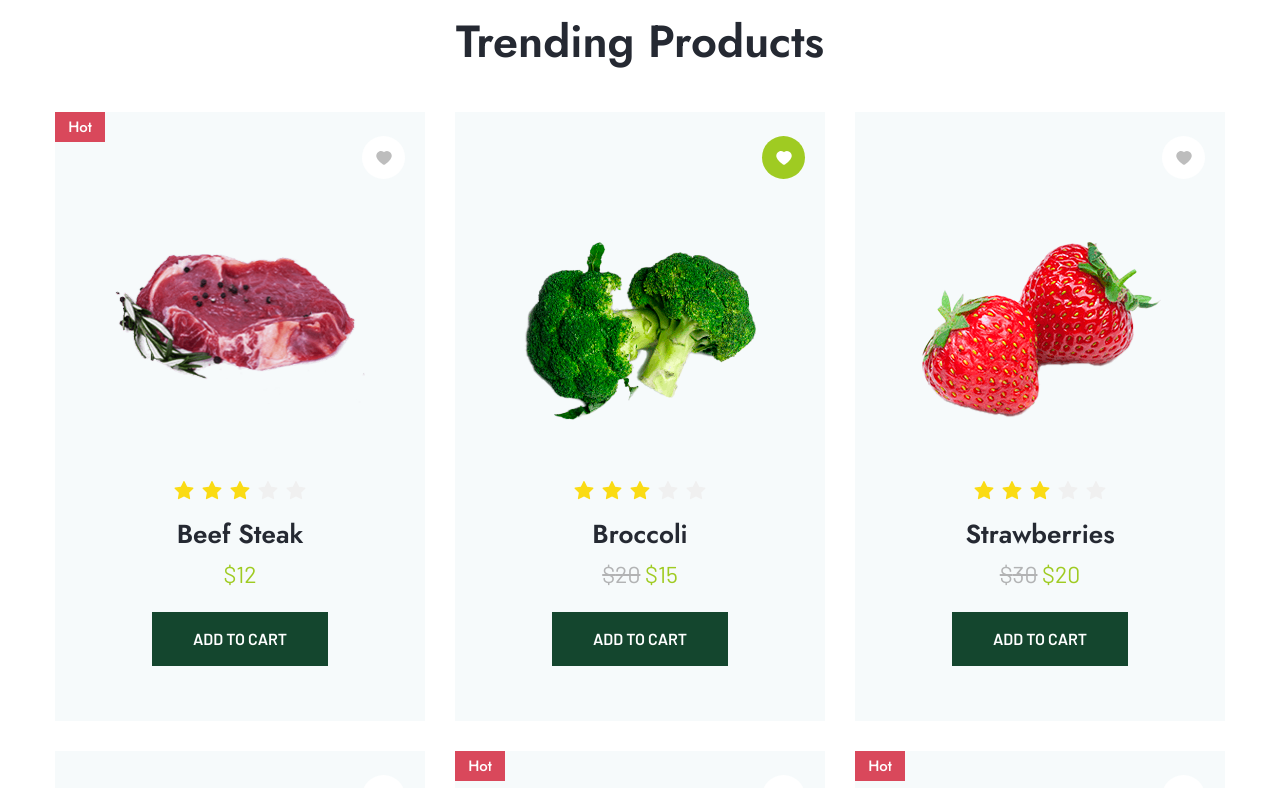
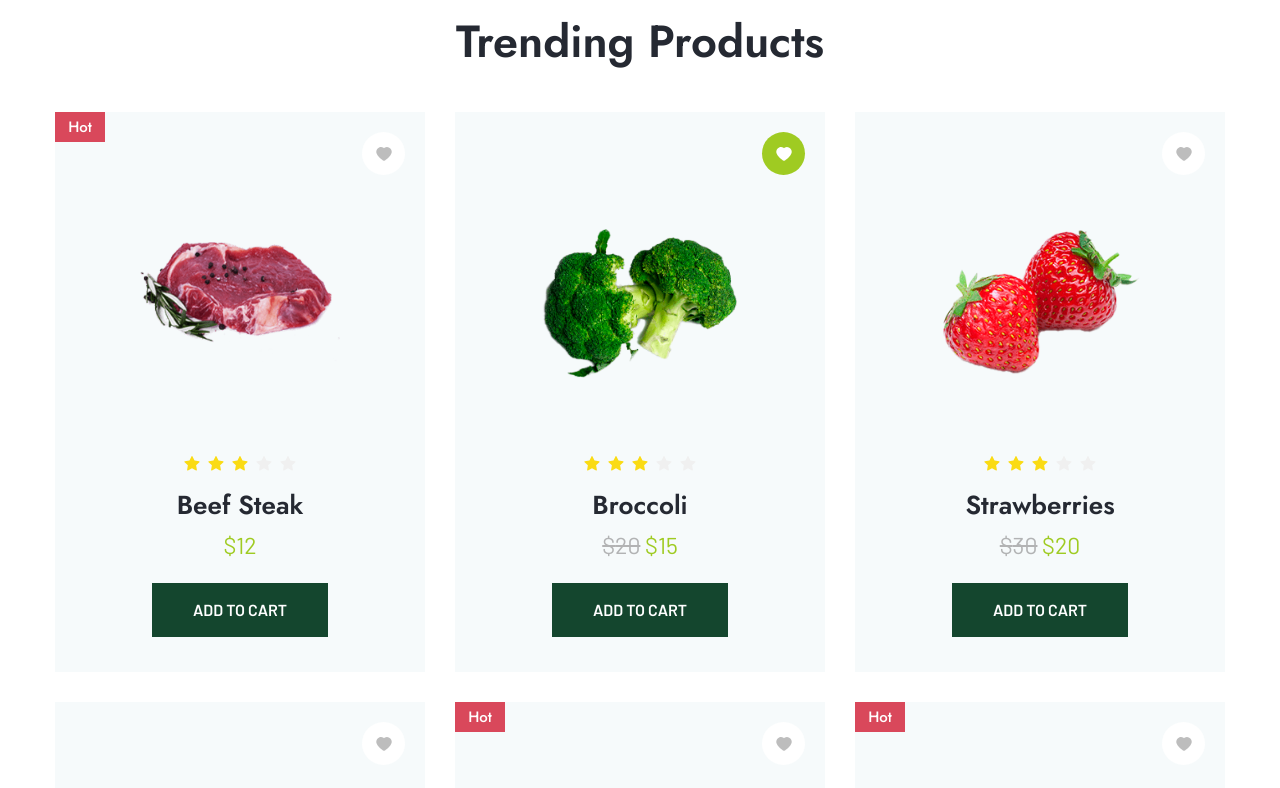
Before and after one commit to ilya-ozerov/groxi, a React (Create React App) app: page /home in a window 1280 px wide. Shown: the part 1688-2476 px from the top of the page. Built offline with nearby package versions, Linux system fonts and the light colour scheme.

Commit message:
Changed styles of <ProductItem>

```diff
--- a/src/сomponents/common/ProductItem/ProductItem.scss
+++ b/src/сomponents/common/ProductItem/ProductItem.scss
@@ -1,9 +1,12 @@
 .product-item {
     position: relative;
-    display: grid;
+
+    display: flex;
+    flex-direction: column;
     align-items: center;
-    justify-items: center;
-    padding: 24px 20px 55px 20px;
+    justify-content: center;
+
+    padding: 40px 20px 20px 20px;
 
     &__label {
         position: absolute;
@@ -20,7 +23,9 @@
         font-weight: 500;
     }
     &__favorite {
-        justify-self: end;
+        position: absolute;
+        top: 20px;
+        right: 20px;
         width: 43px;
         height: 43px;
         border-radius: 50%;
@@ -35,17 +40,26 @@
         }
     }
     &__image {
-        width: 250px;
+        flex: 0 0 300px;
+        display: flex;
+        justify-content: center;
+        align-items: center;
+        width: 200px;
         height: 300px;
-        display: grid;
-        align-items: center;
-        justify-items: center;
         img {
             max-width: 100%;
         }
     }
+    &__info {
+        flex: 0 0 200px;
+        text-align: center;
+    }
     &__rate {
         margin-bottom: 20px;
+
+        svg {
+            font-size: 16px;
+        }
     }
     &__name {
         word-break: break-all;
--- a/src/сomponents/common/ProductItem/ProductItem.tsx
+++ b/src/сomponents/common/ProductItem/ProductItem.tsx
@@ -26,6 +26,7 @@ export const ProductItem: React.FC<ProductItemProps> = ({ className, product })
       <div className="product-item__image">
         <img src={product.image.url} alt={product.image.alt} />
       </div>
+      <div className="product-item__info">
         <div className="product-item__rate">
           <Rate disabled defaultValue={product.rate} />
         </div>
@@ -44,6 +45,8 @@ export const ProductItem: React.FC<ProductItemProps> = ({ className, product })
           <button>Add to cart</button>
         </div>
       </div>
+
+    </div>
   );
 }
 
```
Lines whose indentation alone changed are shown as unchanged.
